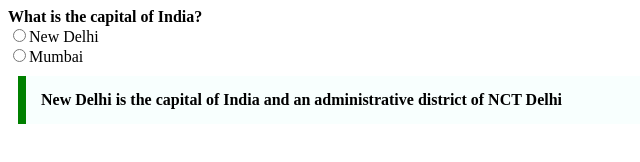
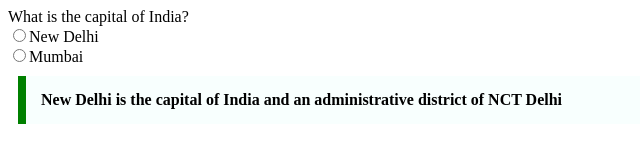
Before and after one commit to acciojob/trivia-abhishekdixit07, a website: page main.html in a window 1280 px wide. Shown: the full height of the page, 0-640 px from the left. Drawn offline with Linux system fonts and the light colour scheme.

Commit message:
created a submission

```diff
--- a/main.html
+++ b/main.html
@@ -13,9 +13,7 @@
     background-color: #f8fffe;
     font-weight: bold;
 }
-		label{
-			font-weight:Bold;
-		}
+
 		</style>
 </head>
 
```
